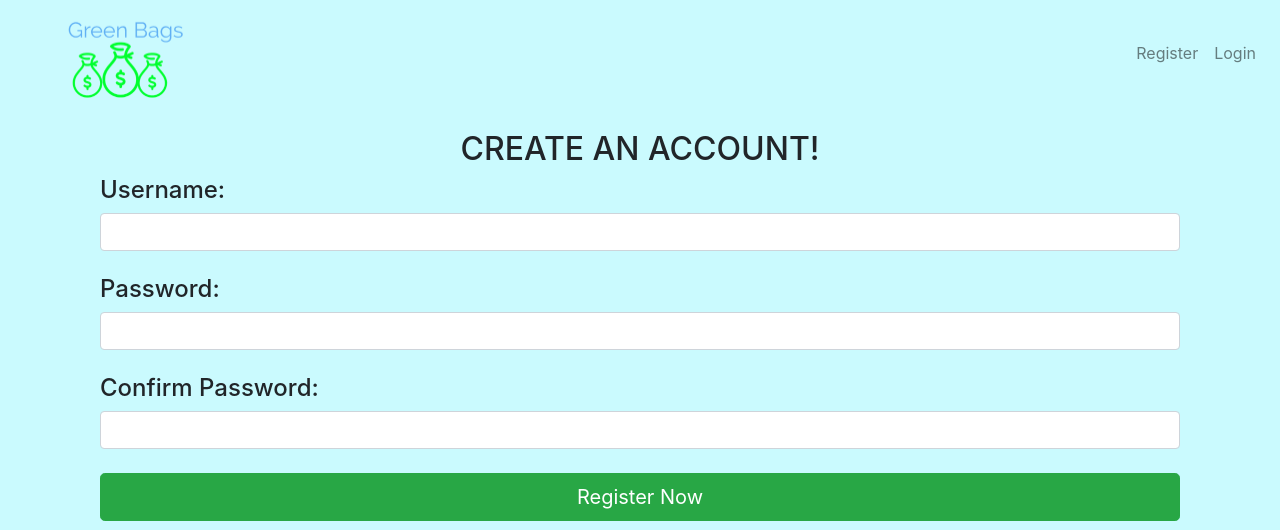
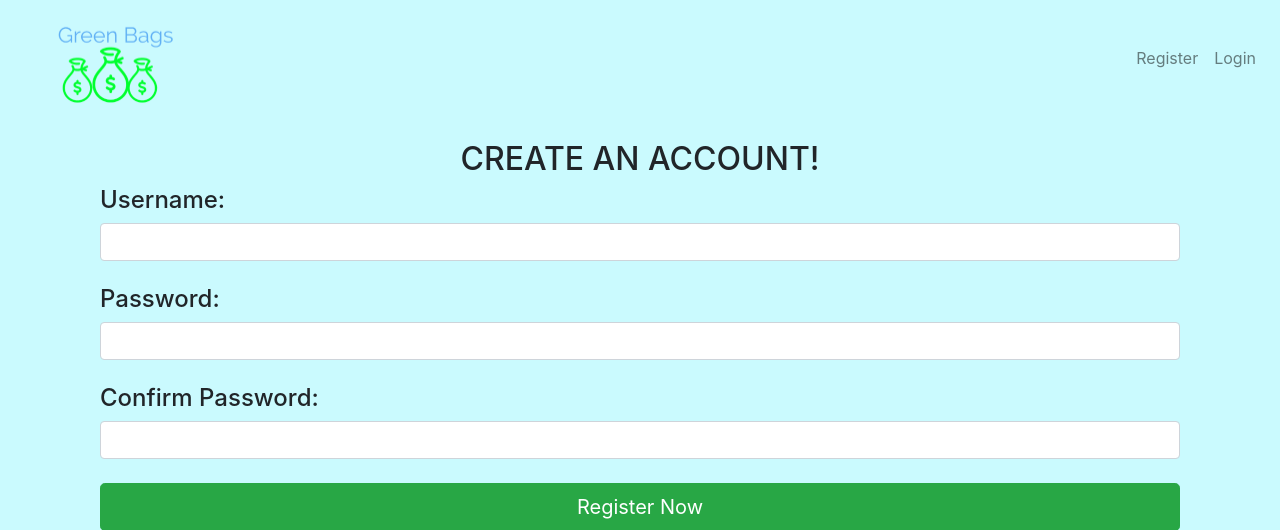
Before and after one commit to DanielGelfand/3Brown1White, a Flask app: page /register in a window 1280 px wide. Shown: the top 530 px of the page. Run offline with Flask 2, Linux system fonts and the light colour scheme; some libraries are stand-ins or nearby versions.

Commit message:
better home page and navbar

```diff
--- a/templates/base.html
+++ b/templates/base.html
@@ -14,20 +14,17 @@
   </head>
 
   <body style="background-color:#CAFAFE">
-    <nav  class="navbar navbar-expand-md navbar-light bg-faded" >
-
+    <nav  class="navbar navbar-expand-lg navbar-light bg-faded" >
+        <a class="navbar-brand" href="/">
+          <img src="/static/bags.png" alt="logo" width="200px" height="90px">
+        </a>
         <ul class="navbar-nav mr-auto">
-          <li>
-          <a class="navrbar-left" href="/">
-              <img src="/static/bags.png" alt="logo" width="200px" height="90px" style="margin:0 10px;">
-            </a>
-          </li>
           {% if session["username"] %}
           <li>
-              <a class="nav-link active" href="/finances"> <h3 style="margin:15px">Finances</h3></a>
+              <a class="nav-link active" href="/finances"> Finances</a>
           </li>
           <li>
-              <a class="nav-link active" href="/goals"><h3 style="margin:15px">Goals</h3></a>
+              <a class="nav-link active" href="/goals">Goals</a>
           </li>
           {% endif %}
         </ul>
```
Also changed, not shown: templates/home.html (+50 -24 lines).
